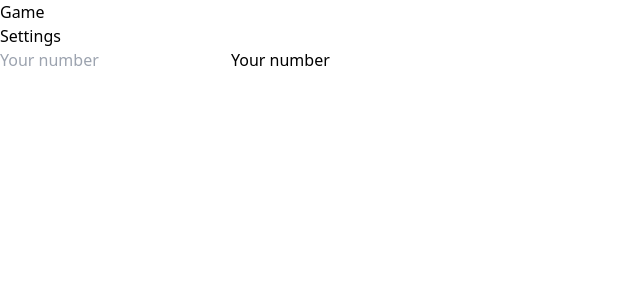
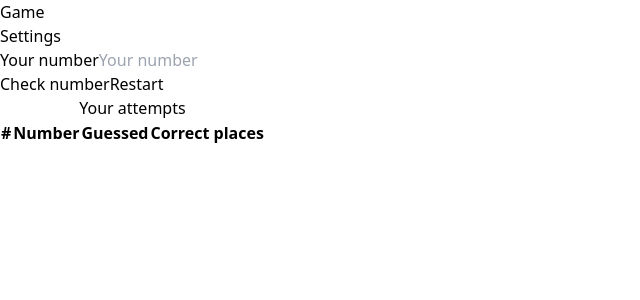
Before and after one commit to MaximSokolov18/numbers-game, a Next.js app: page /game in a window 1280 px wide. Shown: the top 300 px of the page, without its empty margins (0-640 px from the left). Built offline with nearby package versions, Linux system fonts and the light colour scheme.

Commit message:
add common logic for game

```diff
--- a/package.json
+++ b/package.json
@@ -12,6 +12,7 @@
     "clsx": "^2.1.1",
     "next": "15.0.3",
     "react": "19.0.0-rc-66855b96-20241106",
+    "react-confetti": "^6.1.0",
     "react-dom": "19.0.0-rc-66855b96-20241106"
   },
   "devDependencies": {
--- /dev/null
+++ b/src/app/game/components/attempts-table/attempts-table.tsx
@@ -0,0 +1,24 @@
+import React from 'react';
+
+type Props = {
+    children?: Element[],
+};
+
+export const AttemptsTable = ({children}: Props) => (
+    <div className="overflow-auto block box-content max-h-[40svh] w-max text-left">
+        <table className="border-0">
+            <caption className="h-0">Your attempts</caption>
+            <thead>
+            <tr>
+                <th className="sticky top-0 bg-emerald-300 pl-2 xl:w-[5svw] w-[13svw]">#</th>
+                <th className="sticky top-0 bg-emerald-300 pl-2 xl:w-[10svw] w-[25svw]">Number</th>
+                <th className="sticky top-0 bg-emerald-300 pl-2 xl:w-[10svw] w-[25svw]">Guessed</th>
+                <th className="sticky top-0 bg-emerald-300 pl-2 xl:w-[10svw] w-[25svw]">Correct places</th>
+            </tr>
+            </thead>
+            <tbody>
+                {children}
+            </tbody>
+        </table>
+    </div>
+);
--- /dev/null
+++ b/src/app/game/components/attempts-table/index.ts
@@ -0,0 +1 @@
+export {AttemptsTable} from './attempts-table';
--- a/src/app/game/components/number-input/number-input.tsx
+++ b/src/app/game/components/number-input/number-input.tsx
@@ -1,12 +1,20 @@
-import React from 'react';
+import React, {ChangeEventHandler} from 'react';
 
-type Props = {}
+type Props = {
+    onBlur: ChangeEventHandler<HTMLInputElement>,
+    onChange: ChangeEventHandler<HTMLInputElement>,
+    value: string,
+};
 
-export const NumberInput = ({}: Props) => {
+export const NumberInput = ({onBlur, onChange, error, value}: Props) => {
     return (
         // TODO: style this input
-        <div className="relative pt-4 ">
+        <div className="relative pt-4">
+            <label htmlFor="your-number-input">Your number</label>
             <input
+                onChange={onChange}
+                value={value}
+                onBlur={onBlur}
                 type="text"
                 pattern="\d*"
                 maxLength={4}
@@ -14,7 +22,7 @@ export const NumberInput = ({}: Props) => {
                 name="your-number"
                 id='your-number-input'
             />
-            <label htmlFor="your-number-input">Your number</label>
+            <div className="text-red-600 h-6">{error ?? null}</div>
         </div>
     );
 };
--- a/src/app/game/page.tsx
+++ b/src/app/game/page.tsx
@@ -1,7 +1,148 @@
-import {NumberInput} from '@/app/game/components/number-input';
+"use client";
+
+import React, {ChangeEventHandler, FormEvent, useCallback, useEffect, useMemo, useState} from 'react';
+import Confetti from 'react-confetti'
+import {clsx} from 'clsx';
+
+import {getValueToLocalStorage, setValueToLocalStorage} from '../utils';
+import {NumberInput} from './components/number-input';
+import {AttemptsTable} from './components/attempts-table';
+import {validInput} from './utils';
+
+type HiddenNumbers = Array<number>;
+type ResultOfAttempt = {
+    guessed: number,
+    correctPlaces: number,
+    inputNumber: string,
+}
+
+const NUMBERS_GAME_HIDDEN_NUMBERS = 'NUMBERS_GAME_HIDDEN_NUMBERS';
+const hiddenNumbersDefault = (getValueToLocalStorage(NUMBERS_GAME_HIDDEN_NUMBERS) ?? []) as HiddenNumbers;
+const NUMBERS_GAME_ATTEMPTS = 'NUMBERS_GAME_ATTEMPTS';
 
 export default function Game() {
+    const [hiddenNumbers, setHiddenNumbers] = useState<HiddenNumbers>(hiddenNumbersDefault);
+    const [inputValue, setInputValue] = useState<string>('');
+    const [resultOfAttempts, setResultOfAttempts] = useState<Array<ResultOfAttempt>>([]);
+    const [error, setError] = useState<string>();
+
+    const prevInputValue = useMemo(() => resultOfAttempts?.at(-1)?.inputNumber, [resultOfAttempts]);
+
+    const setRandomHiddenNumbers = useCallback(() => {
+        const digits: HiddenNumbers = [];
+
+        while (digits.length < 4) {
+            const randomDigit = Math.floor(Math.random() * 10);
+
+            if (!digits.includes(randomDigit)) {
+                digits.push(randomDigit);
+            }
+        }
+
+        setHiddenNumbers(digits);
+        setValueToLocalStorage<HiddenNumbers>(digits, NUMBERS_GAME_HIDDEN_NUMBERS);
+    }, []);
+
+    useEffect(() => {
+        setResultOfAttempts((getValueToLocalStorage(NUMBERS_GAME_ATTEMPTS) ?? []) as Array<ResultOfAttempt>)
+
+        if (!hiddenNumbers?.length) {
+            setRandomHiddenNumbers();
+        }
+    }, []);
+
+    const onChangeInput = useCallback((e: FormEvent<HTMLInputElement>) => {setInputValue(e.currentTarget.value)}, []);
+    const onBlurInput: ChangeEventHandler<HTMLInputElement> = useCallback((e: FormEvent<HTMLInputElement>) => {
+        const currentInputValue = e.currentTarget.value;
+
+        const validResult = validInput(currentInputValue, prevInputValue);
+        if (!validResult.isValid) {
+            setError(validResult.error);
+            return;
+        }
+
+        setInputValue(currentInputValue);
+        setError('');
+    }, [prevInputValue])
+
+    const checkNumber = useCallback(() => {
+        const validResult = validInput(inputValue, prevInputValue);
+        if (!validResult.isValid) {
+            setError(validResult.error);
+            return;
+        }
+
+        const newAttempt = {
+            guessed: 0,
+            correctPlaces: 0,
+            inputNumber: '',
+        };
+
+        inputValue.split('').forEach((number, index) => {
+            const indexInHiddenNumber = hiddenNumbers?.indexOf(+number);
+
+            const isGuessedNumber = indexInHiddenNumber !== -1;
+            const isCorrectPlace = indexInHiddenNumber === index;
+
+            newAttempt.guessed += isGuessedNumber ? 1 : 0;
+            newAttempt.correctPlaces += isCorrectPlace ? 1 : 0;
+        });
+
+        newAttempt.inputNumber = inputValue;
+
+        const newResultOfAttempts = resultOfAttempts.concat(newAttempt);
+        setResultOfAttempts(newResultOfAttempts);
+        setValueToLocalStorage<Array<ResultOfAttempt>>(newResultOfAttempts, NUMBERS_GAME_ATTEMPTS);
+
+        setInputValue('');
+    }, [inputValue, hiddenNumbers, resultOfAttempts, prevInputValue]);
+
+    const onRestart = useCallback(() => {
+        setInputValue('');
+        setResultOfAttempts([]);
+        setValueToLocalStorage<Array<ResultOfAttempt>>([], NUMBERS_GAME_ATTEMPTS);
+
+        setRandomHiddenNumbers();
+    }, []);
+
+    const isNumberGuessed = prevInputValue === hiddenNumbers.join('');
+
     return (
-        <NumberInput/>
+        <div className="flex flex-col gap-4">
+            {isNumberGuessed ? <Confetti/> : null}
+            <NumberInput
+                onChange={onChangeInput}
+                value={inputValue}
+                onBlur={onBlurInput}
+                error={error}
+            />
+            <div className="flex gap-4 mb-12">
+                <button
+                    className={clsx('border border-black rounded-md px-4 py-2 w-max', {
+                        'border-b-zinc-500 text-zinc-500': isNumberGuessed
+                    })}
+                    onClick={checkNumber}
+                    disabled={isNumberGuessed}>
+                    Check number
+                </button>
+                <button
+                    className="border border-black rounded-md px-4 py-2 w-max"
+                    onClick={onRestart}>
+                    Restart
+                </button>
+            </div>
+            <div className="flex justify-center">
+                <AttemptsTable>
+                    {resultOfAttempts?.map(({guessed, correctPlaces, inputNumber, numberOfAttempt}, index) => (
+                        <tr key={index} className="even:bg-gray-100 odd:bg-white">
+                            <td className="pl-2">{index + 1}</td>
+                            <td className="pl-2">{inputNumber}</td>
+                            <td className="pl-2">{guessed}/4</td>
+                            <td className="pl-2">{correctPlaces}/4</td>
+                        </tr>
+                    )) as Element[]}
+                </AttemptsTable>
+            </div>
+        </div>
     );
 };
--- /dev/null
+++ b/src/app/game/utils/index.ts
@@ -0,0 +1 @@
+export {validInput} from './validInput';
--- /dev/null
+++ b/src/app/game/utils/validInput.ts
@@ -0,0 +1,30 @@
+type ValidResult = {
+    error?: string,
+    isValid: boolean,
+};
+
+export const validInput = (newInputValue: string, prevInputValue?: string): ValidResult => {
+    const validResult: ValidResult = {
+        isValid: false,
+    };
+
+    const inputNumbers = newInputValue.split('');
+
+    if (inputNumbers.length < 4) {
+        validResult.error = 'Input should contain 4 numbers';
+        return validResult;
+    }
+
+    if (new Set(inputNumbers).size != 4) {
+        validResult.error = 'All numbers should be unique';
+        return validResult;
+    }
+
+    if (prevInputValue === newInputValue) {
+        validResult.error = 'It was your prev attempts';
+        return validResult;
+    }
+
+    validResult.isValid = true;
+    return validResult;
+};
--- /dev/null
+++ b/src/app/utils/index.ts
@@ -0,0 +1 @@
+export {setValueToLocalStorage, getValueToLocalStorage} from './localStorageManager';
--- /dev/null
+++ b/src/app/utils/localStorageManager.ts
@@ -0,0 +1,7 @@
+export const setValueToLocalStorage = <T>(value: T, key: string) => {
+    localStorage.setItem(key, JSON.stringify({value}));
+}
+
+export const getValueToLocalStorage = (key: string) => {
+    return JSON.parse(localStorage.getItem(key))?.value;
+}
```
Also changed, not shown: 1 other file (tests, documents, lock files or other folders).
